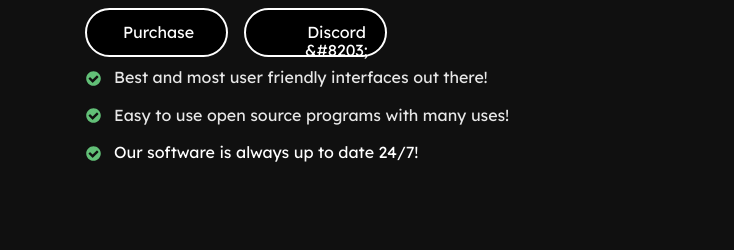
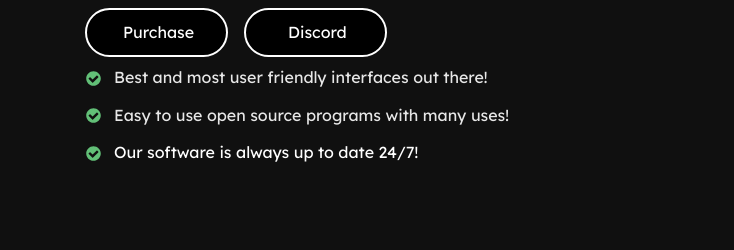
Before and after one commit to NotSlater/NotSlater.github.io, a plain HTML site: page index.html in a window 1280 px wide. Shown: the part 299-549 px from the top of the page, 0-734 px from the left. Drawn offline with Linux system fonts and the light colour scheme.

Commit message:
Update index.html

```diff
--- a/index.html
+++ b/index.html
@@ -63,7 +63,6 @@
                   >
                     <span class="home-text03">
                       <span>Discord</span>
-                      <span>&amp;#8203;</span>
                     </span>
                   </a>
                 </div>
```
